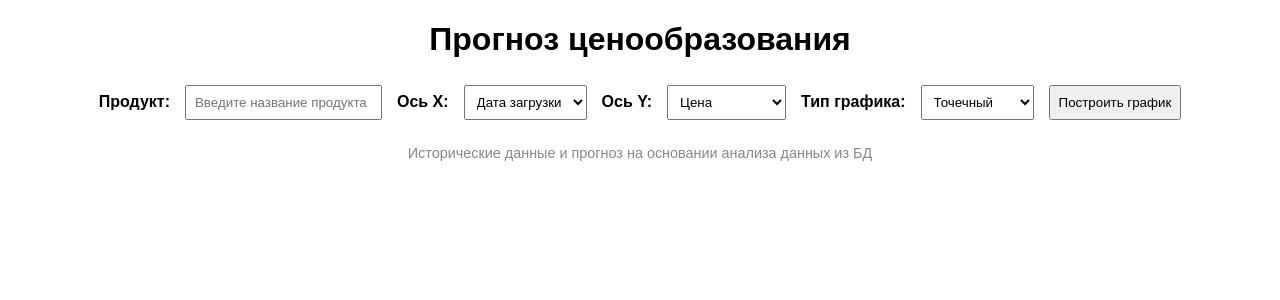
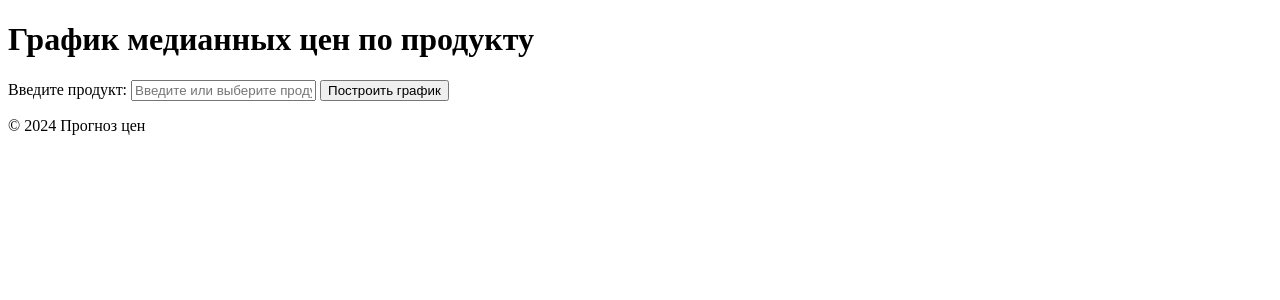
Before and after one commit to KatyaKonovalova/Pricing_model, a Django app: template audit/templates/audit/graph.html in a window 1280 px wide. Shown: the top 300 px of the page. Run offline with Django 4.2, Linux system fonts and the light colour scheme; the template is opened without the code that fills it, so the values that code supplies are empty; some libraries are stand-ins or nearby versions.

Commit message:
построение графика с медианами и гистограммой плюс прогноз

```diff
--- a/audit/templates/audit/graph.html
+++ b/audit/templates/audit/graph.html
@@ -3,90 +3,38 @@
 <head>
     <meta charset="UTF-8">
     <meta name="viewport" content="width=device-width, initial-scale=1.0">
-    <title>Прогноз цен</title>
-    <script src="https://cdn.plot.ly/plotly-latest.min.js"></script> <!-- Подключение Plotly для рендеринга графиков -->
-    <style>
-        body {
-            font-family: Arial, sans-serif;
-            margin: 20px;
-        }
-        h1 {
-            text-align: center;
-        }
-        form {
-            display: flex;
-            justify-content: center;
-            align-items: center;
-            flex-wrap: wrap;
-            gap: 15px;
-            margin-bottom: 20px;
-        }
-        label {
-            font-weight: bold;
-        }
-        input, select, button {
-            padding: 8px;
-            margin: 5px 0;
-        }
-        #graph {
-            width: 100%;
-            max-width: 900px;
-            margin: 0 auto;
-        }
-        footer {
-            text-align: center;
-            margin-top: 20px;
-            font-size: 0.9em;
-            color: #888;
-        }
-    </style>
+    <title>График медианных цен</title>
+    <script src="https://cdn.plot.ly/plotly-latest.min.js"></script> <!-- Подключение Plotly -->
 </head>
 <body>
-    <h1>Прогноз ценообразования</h1>
 
-    <!-- Форма для выбора параметров графика -->
+<header>
+    <h1>График медианных цен по продукту</h1>
+</header>
+
+<main>
+    <!-- Форма для выбора продукта с автозаполнением -->
     <form method="POST">
         {% csrf_token %}
+        <label for="product_input">Введите продукт:</label>
+        <input type="text" id="product_input" name="product_input" list="product_list" value="{{ product_input }}" placeholder="Введите или выберите продукт">
+        <datalist id="product_list">
+            {% for product in products %}
+                <option value="{{ product }}"></option>
+            {% endfor %}
+        </datalist>
 
-        <!-- Выбор продукта -->
-        <label for="product">Продукт:</label>
-        <input type="text" id="product" name="product" value="{{ product }}" placeholder="Введите название продукта" required>
-
-        <!-- Выбор оси X -->
-        <label for="x_axis">Ось X:</label>
-        <select id="x_axis" name="x_axis">
-            <option value="upload_date" {% if x_axis == 'upload_date' %}selected{% endif %}>Дата загрузки</option>
-            <option value="count" {% if x_axis == 'count' %}selected{% endif %}>Количество</option>
-            <option value="add_cost" {% if x_axis == 'add_cost' %}selected{% endif %}>Доп. затраты</option>
-        </select>
-
-        <!-- Выбор оси Y -->
-        <label for="y_axis">Ось Y:</label>
-        <select id="y_axis" name="y_axis">
-            <option value="price" {% if y_axis == 'price' %}selected{% endif %}>Цена</option>
-            <option value="count" {% if y_axis == 'count' %}selected{% endif %}>Количество</option>
-            <option value="add_cost" {% if y_axis == 'add_cost' %}selected{% endif %}>Доп. затраты</option>
-        </select>
-
-        <!-- Выбор типа графика -->
-        <label for="chart_type">Тип графика:</label>
-        <select id="chart_type" name="chart_type">
-            <option value="scatter" {% if chart_type == 'scatter' %}selected{% endif %}>Точечный</option>
-            <option value="line" {% if chart_type == 'line' %}selected{% endif %}>Линейный</option>
-            <option value="bar" {% if chart_type == 'bar' %}selected{% endif %}>Столбчатый</option>
-        </select>
-
-        <!-- Кнопка отправки формы -->
         <button type="submit">Построить график</button>
     </form>
 
-    <!-- Место для отображения графика -->
     <div id="graph">
-        {{ graph|safe }}  <!-- Вставка сгенерированного HTML-кода графика -->
+        {{ graph|safe }}  <!-- График будет вставлен здесь -->
     </div>
+</main>
 
-    <footer>
-        <p>Исторические данные и прогноз на основании анализа данных из БД</p>
-    </footer>
+<footer>
+    <p>&copy; 2024 Прогноз цен</p>
+</footer>
+
 </body>
 </html>
--- a/users/templates/login_question.html
+++ b/users/templates/login_question.html
@@ -74,7 +74,7 @@
       }
 
       .btn-bd-primary {
-        --bd-violet-bg: #712cf9;
+        --bd-violet-bg: #4caf50;
         --bd-violet-rgb: 112.520718, 44.062154, 249.437846;
 
         --bs-btn-font-weight: 600;
```
Also changed, not shown: audit/templates/home.html (+0 -8 lines), audit/views.py (+159 -115 lines).
